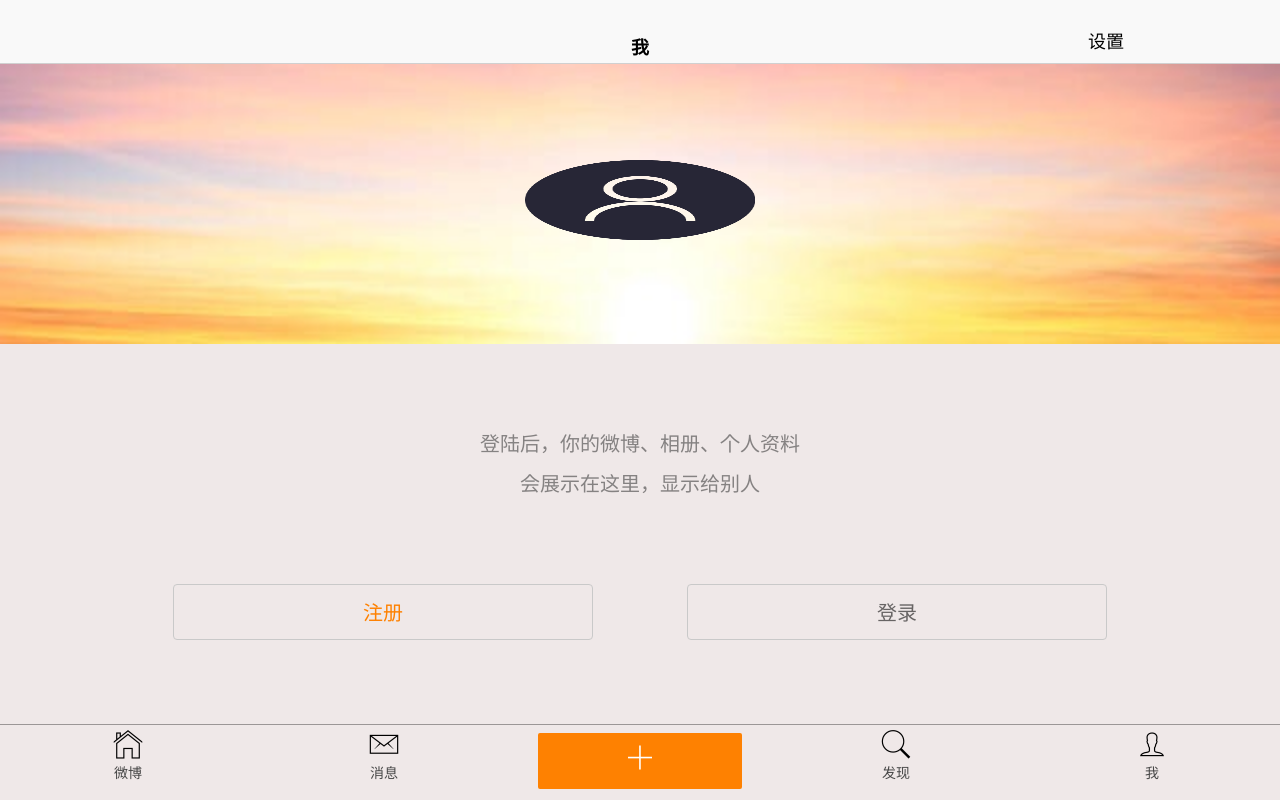
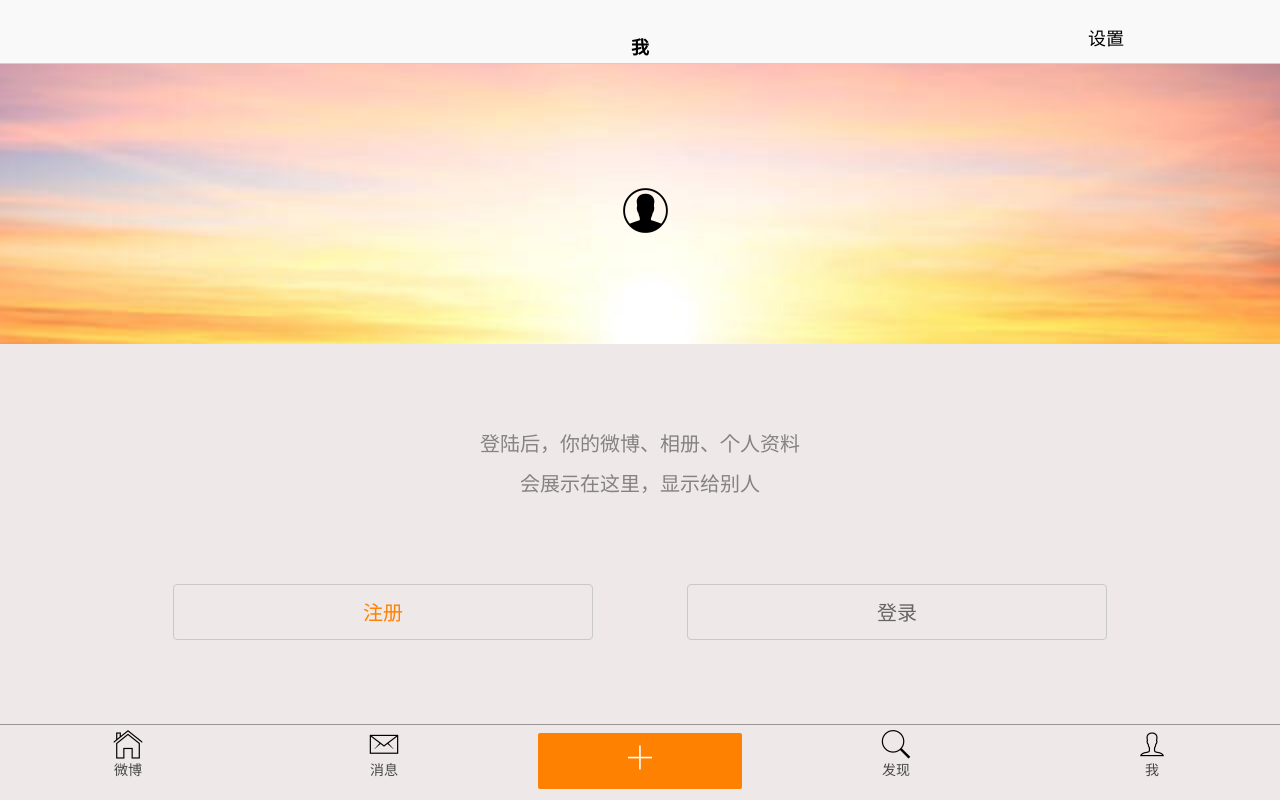
Before and after one commit to rar520/weibo, a Vue app: page /#/before_login in a window 1280 px wide. Built offline with nearby package versions, Linux system fonts and the light colour scheme; what mint-ui would draw is missing.

Commit message:
第一次合并

```diff
--- a/src/components/login/before_login.vue
+++ b/src/components/login/before_login.vue
@@ -6,7 +6,8 @@
         </header>
         <main>
             <div class="content_bg">
-                <img src="../../../static/img/origin_head.png">
+                <!-- <img src="../../../static/img/origin_head.png"> -->
+                <span class="mui-icon mui-icon-contact"></span>
             </div>
             <p>登陆后，你的微博、相册、个人资料<br/>会展示在这里，显示给别人</p>
             <div class="login_register">
@@ -61,7 +62,7 @@ export default {
 </script>
 
 <style scoped>
-@import '../../../static/css/common.css';
+/* @import '../../../static/css/common.css'; */
 div:nth-of-type(1){
     background-color:#efe8e8;
     height:100vh;
@@ -92,14 +93,15 @@ main .content_bg{
     background-position:center;
     position:relative;
 }
-main img{
-    width:18%;
-    height:10vh;
+main div:nth-of-type(1) span{
+    width:55px;
+    height:55px;
     position:absolute;
-    top:17vh;
+    font-size:55px;
+    top:50%;
     left:50%;
-    margin-top:-5vh;
-    margin-left:-9%;
+    margin-top:-22px;
+    margin-left:-22px;
 }
 main p{
     font-size:20px;
--- a/src/components/login/login.vue
+++ b/src/components/login/login.vue
@@ -23,7 +23,7 @@ export default {
 </script>
 
 <style scoped>
-  @import '../../../static/css/common.css';
+  /* @import '../../../static/css/common.css'; */
   div{
     font-family:楷体;
     padding-top:30%;
--- a/src/components/login/register.vue
+++ b/src/components/login/register.vue
@@ -4,6 +4,8 @@
             <span class="mui-icon mui-icon-closeempty"></span>
         </router-link>
         <div class="origin_head">
+            <!-- <img src=''>
+            <input type="file" name="image"> -->
             <span class="mui-icon mui-icon-contact"></span>
         </div>
         <form action="">
@@ -23,10 +25,19 @@ export default{
         }
     }
 }
+// var x = new FileReader;
+// 		document.forms[0].elements[0].onchange = function(){
+// 			x.readAsDataURL(this.files[0]);
+// 			console.log("onchange触发");
+// 		}
+// 		x.onloadend = function(){
+// 			document.images[0].src = this.result;
+// 			console.log("onloadend触发");
+// 		}
 </script>
 
 <style scoped>
-@import '../../../static/css/common.css';
+/* @import '../../../static/css/common.css'; */
 div{
     padding-top:20vh;
 }
--- a/src/components/publish/publish.vue
+++ b/src/components/publish/publish.vue
@@ -45,7 +45,7 @@ export default{
 </script>
 
 <style scpoed>
- @import '../../../static/css/common.css';
+ /* @import '../../../static/css/common.css'; */
  header{
     width:100%;
     height:8vh;
--- a/src/main.js
+++ b/src/main.js
@@ -4,8 +4,9 @@ import Vue from 'vue'
 import App from './App'
 import router from './router'
 
-import '../static/css/mui.css'
-import '../static/css/icons-extra.css'
+import '../static/mui/css/mui.css'
+import '../static/mui/css/icons-extra.css'
+import '../static/css/common.css'
 
 import MintUI from 'mint-ui'
 import 'mint-ui/lib/style.css'
```
Also changed, not shown: static/mui/css/icons-extra.css (renamed from static/css/icons-extra.css), static/mui/css/mui.css (renamed from static/css/mui.css), static/mui/css/mui.min.css (renamed from static/css/mui.min.css), static/mui/fonts/mui-icons-extra.ttf (renamed from static/fonts/mui-icons-extra.ttf), static/mui/fonts/mui.ttf (renamed from static/fonts/mui.ttf), static/mui/js/mui.js (renamed from static/js/mui.js), static/mui/js/mui.min.js (renamed from static/js/mui.min.js).
